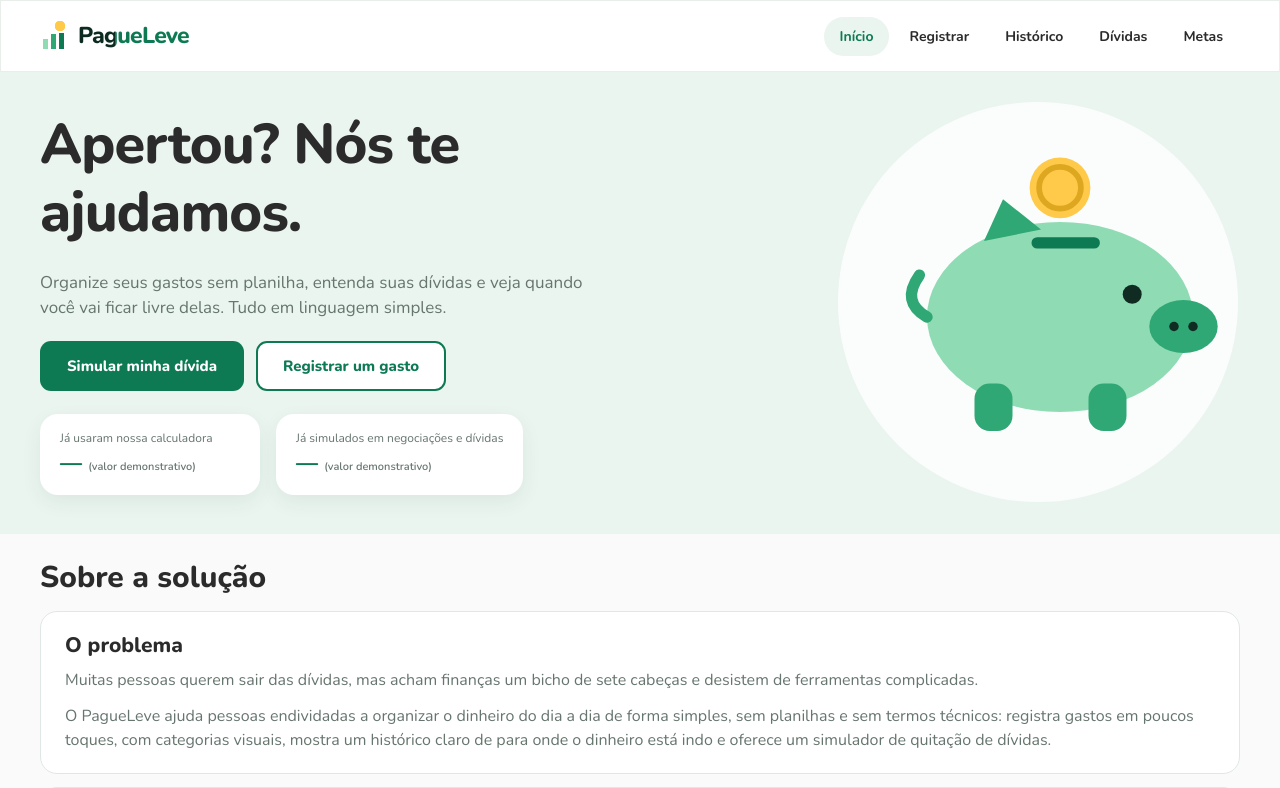
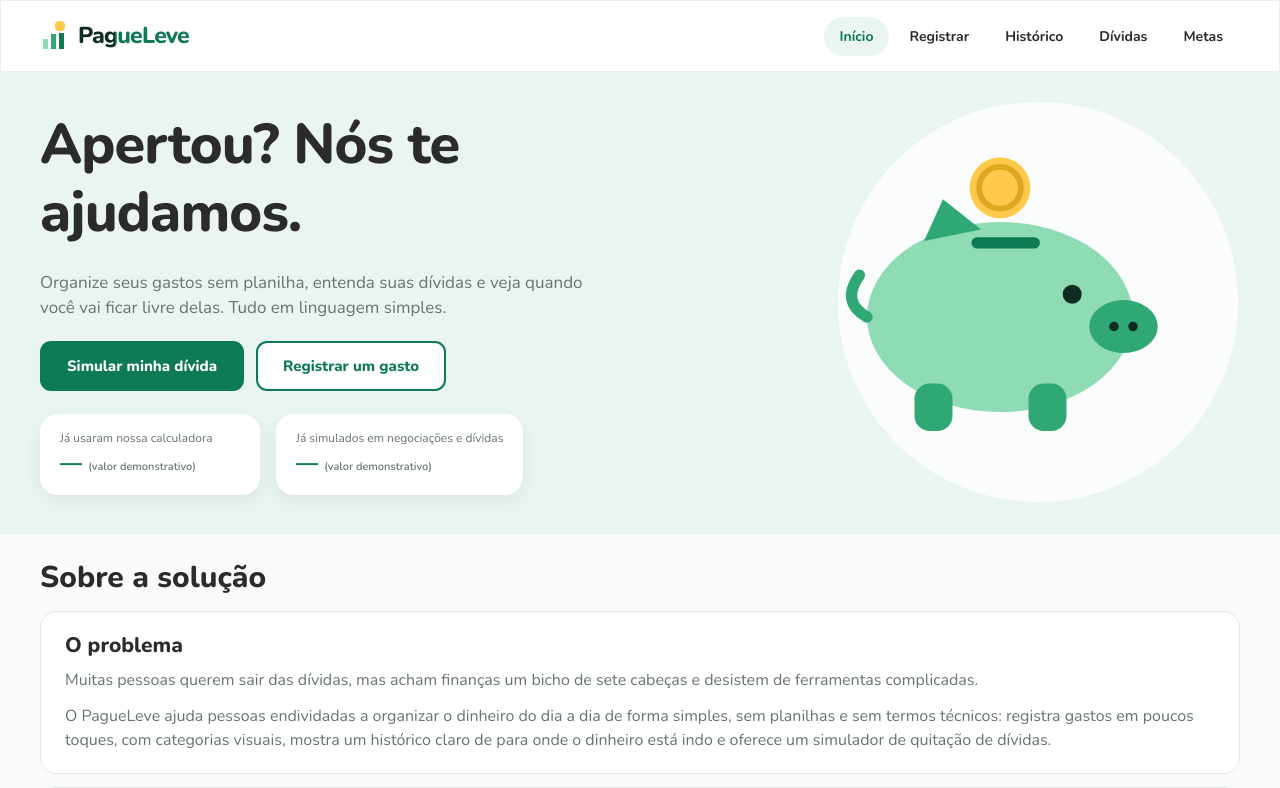
Before and after one commit to SilasSilva123/PagueLeve-Seed-a-Bit-Desafio-2, a plain HTML site: page index.html in a window 1280 px wide. Shown: the top 788 px of the page. Drawn offline with nearby package versions, Linux system fonts and the light colour scheme.

Commit message:
feat: Outro ajuste de posicionamento.

```diff
--- a/css/style.css
+++ b/css/style.css
@@ -1436,7 +1436,8 @@ input:invalid:not(:placeholder-shown):not([type='radio']):not([type='range']) {
     position: absolute;
     z-index: 2;
     top: 74px;
-    right: 30px;
+    right: max(5%, calc((100vw - 1200px) / 2 + 80px));
+    transform: translateX(30px);
     display: block;
     width: min(32vw, 380px);
     height: auto;
@@ -1449,5 +1450,6 @@ input:invalid:not(:placeholder-shown):not([type='radio']):not([type='range']) {
         right: auto;
         width: min(100%, 270px);
         margin: 22px auto 0;
+		transform: none;
     }
 }
```
